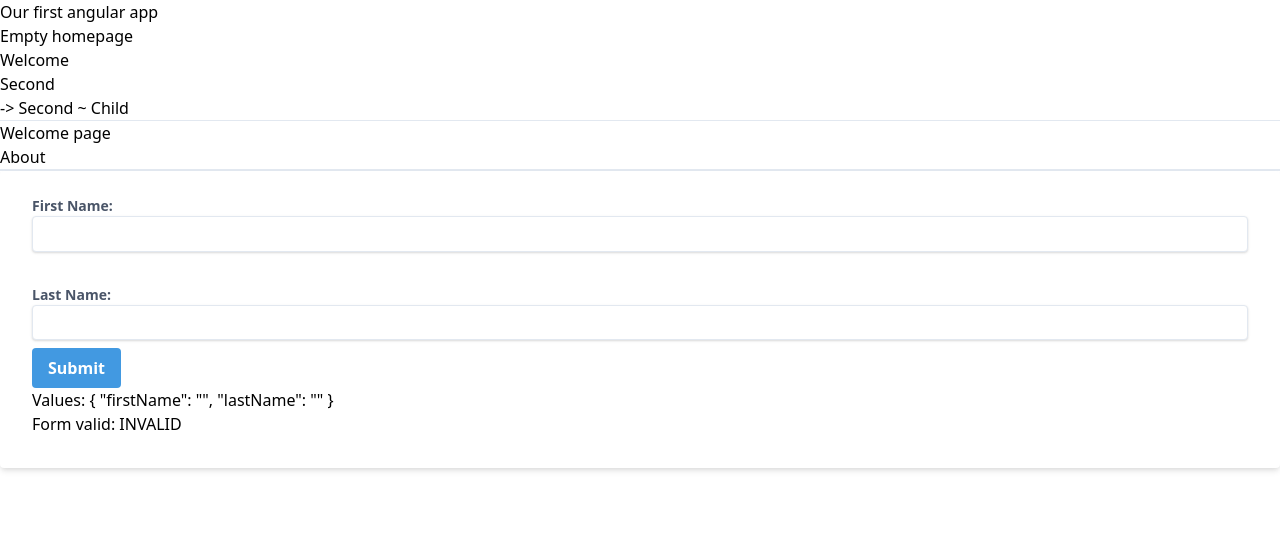
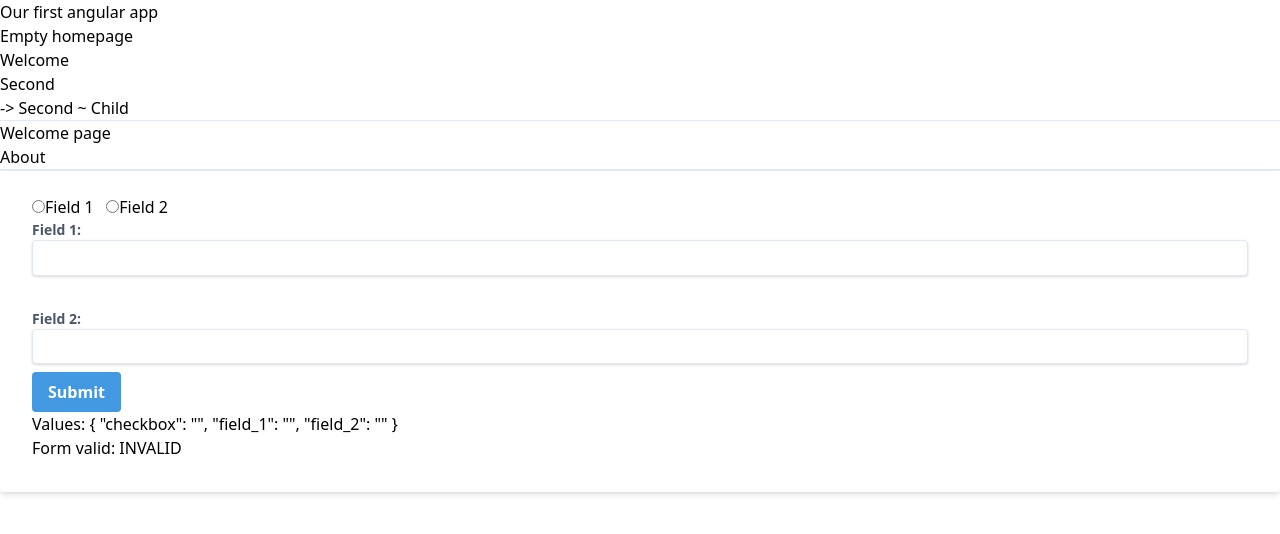
Before and after one commit to rebelchris/angular-starter-demo, an Angular app: page /welcome in a window 1280 px wide. Shown: the top 534 px of the page. Built offline with nearby package versions, Linux system fonts and the light colour scheme.

Commit message:
Added form validation dynamic

```diff
--- a/angular.json
+++ b/angular.json
@@ -125,6 +125,10 @@
           }
         }
       }
-    }},
-  "defaultProject": "angular-app"
+    }
+  },
+  "defaultProject": "angular-app",
+  "cli": {
+    "analytics": false
+  }
 }
--- a/src/app/welcome/welcome.component.html
+++ b/src/app/welcome/welcome.component.html
@@ -3,25 +3,78 @@
 <hr />
 <router-outlet></router-outlet>
 <hr />
-<form [formGroup]="ourForm" (ngSubmit)="onSubmit()" class="px-8 pt-6 pb-8 mb-4 bg-white rounded shadow-md">
+<form
+  [formGroup]="ourForm"
+  (ngSubmit)="onSubmit()"
+  class="px-8 pt-6 pb-8 mb-4 bg-white rounded shadow-md"
+>
+  <label>
+    <input
+      type="radio"
+      value="1"
+      formControlName="checkbox"
+      (change)="radioChange()"
+    />
+    <span>Field 1</span>
+  </label>
+  &nbsp;
+  <label>
+    <input
+      type="radio"
+      value="2"
+      formControlName="checkbox"
+      (change)="radioChange()"
+    />
+    <span>Field 2</span>
+  </label>
+  <div
+    class="text-red-500"
+    *ngIf="submitted && ourForm.controls.checkbox.errors?.required"
+  >
+    Checkbox is mandatory
+  </div>
 
   <label class="block mb-2 text-sm font-bold text-gray-700">
-    First Name:
-    <input type="text" formControlName="firstName" class="w-full px-3 py-2 leading-tight text-gray-700 border rounded shadow appearance-none focus:outline-none focus:shadow-outline">
+    Field 1:
+    <input
+      type="text"
+      formControlName="field_1"
+      class="w-full px-3 py-2 leading-tight text-gray-700 border rounded shadow appearance-none focus:outline-none focus:shadow-outline"
+    />
   </label>
+  <div
+    class="text-red-500"
+    *ngIf="submitted && ourForm.controls.field_1.errors?.required"
+  >
+    Field 1 is mandatory
+  </div>
 
   <br />
 
   <label class="block mb-2 text-sm font-bold text-gray-700">
-    Last Name:
-    <input type="text" formControlName="lastName" class="w-full px-3 py-2 leading-tight text-gray-700 border rounded shadow appearance-none focus:outline-none focus:shadow-outline">
+    Field 2:
+    <input
+      type="text"
+      formControlName="field_2"
+      class="w-full px-3 py-2 leading-tight text-gray-700 border rounded shadow appearance-none focus:outline-none focus:shadow-outline"
+    />
   </label>
+  <div
+    class="text-red-500"
+    *ngIf="submitted && ourForm.controls.field_2.errors?.required"
+  >
+    Field 2 is mandatory
+  </div>
 
-  <button type="submit" [disabled]="!ourForm.valid" class="px-4 py-2 font-bold text-white bg-blue-500 rounded hover:bg-blue-700 focus:outline-none focus:shadow-outline">Submit</button>
+  <button
+    type="submit"
+    class="px-4 py-2 font-bold text-white bg-blue-500 rounded hover:bg-blue-700 focus:outline-none focus:shadow-outline"
+  >
+    Submit
+  </button>
 
-    <p>
+  <p>
     Values: {{ ourForm.value | json }}<br />
     Form valid: {{ ourForm.status }}
-    </p>
-
+  </p>
 </form>
--- a/src/app/welcome/welcome.component.ts
+++ b/src/app/welcome/welcome.component.ts
@@ -5,17 +5,31 @@ import { Validators } from '@angular/forms';
 @Component({
   selector: 'app-welcome',
   templateUrl: './welcome.component.html',
-  styleUrls: ['./welcome.component.scss']
+  styleUrls: ['./welcome.component.scss'],
 })
 export class WelcomeComponent {
-
+  submitted: boolean = false;
   ourForm = new FormGroup({
-    firstName: new FormControl('', Validators.required),
-    lastName: new FormControl(''),
+    checkbox: new FormControl('', Validators.required),
+    field_1: new FormControl(''),
+    field_2: new FormControl(''),
   });
 
+  radioChange() {
+    if (this.ourForm.controls.checkbox.value == 2) {
+      this.ourForm.controls.field_1.setValidators([Validators.nullValidator]);
+      this.ourForm.controls.field_2.setValidators([Validators.required]);
+    } else {
+      this.ourForm.controls.field_1.setValidators([Validators.required]);
+      this.ourForm.controls.field_2.setValidators([Validators.nullValidator]);
+    }
+
+    this.ourForm.controls.field_1.updateValueAndValidity();
+    this.ourForm.controls.field_2.updateValueAndValidity();
+  }
+
   onSubmit() {
+    this.submitted = true;
     console.log(this.ourForm.value);
   }
-
 }
```
Also changed, not shown: src/app/app.module.ts (+5 -9 lines), 1 other file (tests, documents, lock files or other folders).
